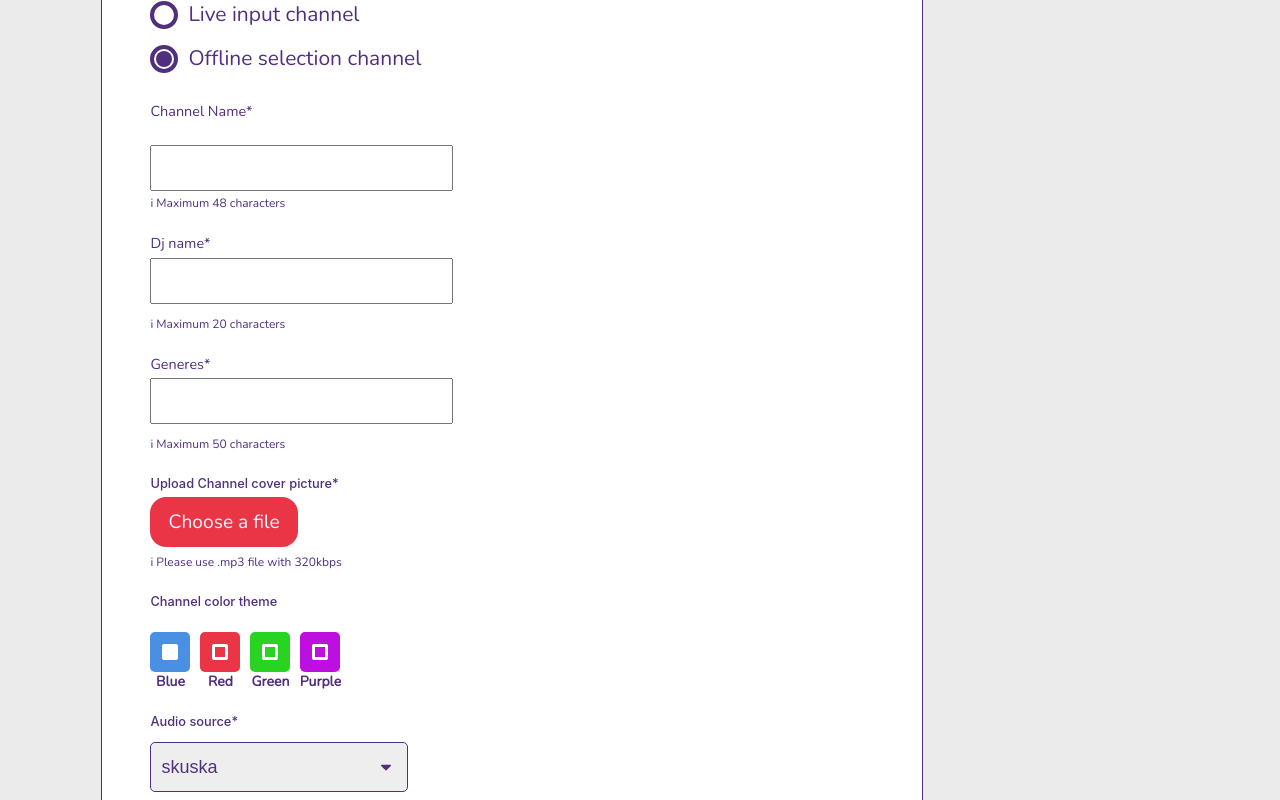
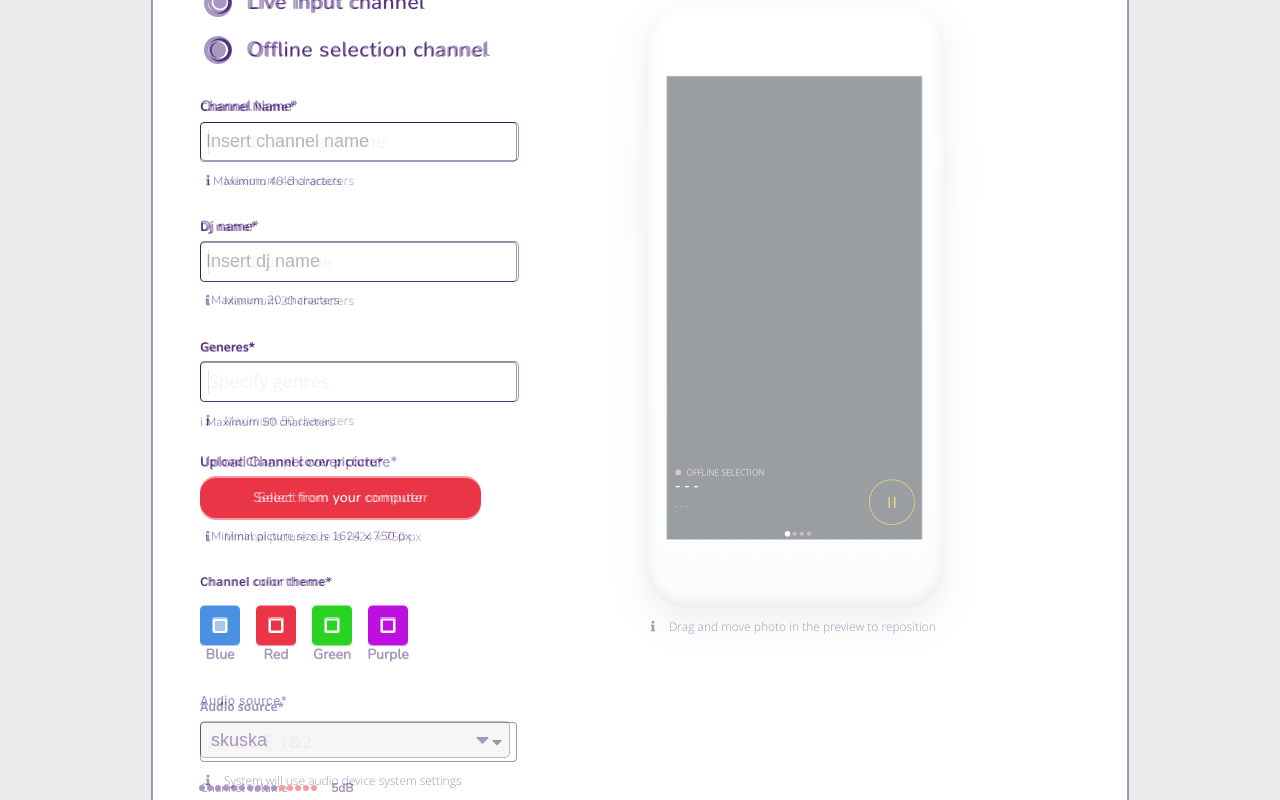
Before and after one commit to Stephaaan/vibe, a React (Create React App) app: page /createChannel in a window 1280 px wide. Shown: the part 260-1060 px from the top of the page. Built offline with nearby package versions, Linux system fonts and the light colour scheme.

Commit message:
"pixel perfect" in progress

```diff
--- a/src/App.css
+++ b/src/App.css
@@ -4,7 +4,9 @@
     opacity: 0;
     transition: opacity 500ms ease-in-out;
 }
-
+:root{
+	--background: #
+}
 .ReactModal__Overlay--after-open{
     opacity: 1;
 }
@@ -15,6 +17,7 @@
 /*	ENDOF MODAL ANIMATION	*/
 html{
 	min-width: 900px;
+
 }
 .logo{
 	color: #efb201;
@@ -24,9 +27,9 @@ html{
 }
 body{
 	width: 100%;
-	height:100%;
+	height:100vh;
 	background-color: #ebebec;
-
+	padding:0;
 	margin:0;
 }
 .App {
@@ -199,8 +202,8 @@ body{
 	background-color: gray;
 }
 .volume_controller_handler{
-	position: relative;
-	top:10px;
+	margin-top: -3px;
+	margin-left: -2px;
 	display: flex;
 	flex-direction: row;
 }
@@ -239,7 +242,9 @@ body{
 .channel_listeners_section{
 	margin-top: -2px;
 	padding-top: 0px;
-	margin-left: -30px;
+	margin-left: -55px;
+	display: flex;
+	justify-content: center;
 
 }
 .channel_section_numberOfListeners_text{
@@ -247,7 +252,9 @@ body{
 	font-size: 21px;
 	color:#502f7e;
 	font-weight: bold;
-	margin-top: 0px;
+	margin-top: 0 ;
+	width: 100%;
+	margin-left: 22px;
 }
 .channel_section_name_live{
 
@@ -267,7 +274,7 @@ body{
 	line-height: 4px;
 	font-family: 'Open sans';
 	color: #502f7e;
-	margin-top: 10px;
+	margin-top: 7px;
 	font-size:12px;
 }
 .channel_audio_audio_source_label{
@@ -291,7 +298,7 @@ body{
 
 }
 .channel_audio_volume_handler{
-	margin-top: -1px;
+	margin-top: 0px;
 
 }
 .red-dot-8px{
@@ -301,8 +308,8 @@ body{
 	border-radius: 50%;
 }
 .channel_audio_volume_label{
-	position:relative;
-	top:15px;
+	margin-top: 27px;
+	letter-spacing: -0.4px;
 }
 .dot_16_px{
 	width: 8px;
@@ -319,7 +326,7 @@ body{
 	font-weight: bolder;
 }
 .channelName{
-	margin-top: 9px;
+	margin-top: 10px;
 	margin-left: 8px;
 	font-weight: 600;
 	font-size: 1.3em;
@@ -331,14 +338,22 @@ body{
 .channel_settings_section{
 	display: flex;
 	flex-direction: row;
-	margin-left: 45px;
+	margin-left: -2px;
 	margin-top: -2px;
 }
+.channel_settings_handler{
+	margin-left: 15px;
+	display:flex;
+	width: 100%;
+}
+.edit_channel_source_control_handler{
+	margin-top: 40px;
+}
 .channel_settings_editBtn{
-	width: 74px;
-	height: 40px;
+	width: 72px;
+	height: 38px;
 	margin-top: 37px;
-	margin-left: 8px;
+	margin-left: 10px;
 	font-weight: 500;
 	color:#502f7e;
 	border-color:#502f7e;
@@ -374,8 +389,8 @@ body{
 	font-weight: 100;
 }
 .edit_channel_screen_edit_channel{
-	width: 80%;
-	height: 1200px;
+	width: 976px;
+	height: 1096px;
 	background-color:white;
 	margin-top: 120px;
 	border: 1px solid #502f7e;
@@ -385,7 +400,7 @@ body{
 	position:relative;
 }
 .edit_channel_edit_form{
-	width: 45%;
+	width: 480px;
 	height:100%;
 	text-align: left;
 	margin-left: 48px;
@@ -398,19 +413,21 @@ body{
 }
 .edit_channel_new_channel_p{
 	font-size: 21px;
-
-	margin-top: 48px;
+	font-weight: 600;
+	margin-top: 58px;
+	letter-spacing: 0.3px;
 }
 .edit_channel_line{
 	width: 48px;
  	height: 2px;
 	background-color: #502f7e;
-	margin-top: 60px;
+	margin-top: 38px;
 }
 .edit_channel_radioButtons{
 	width: 100%;
 	height: 100px;
 	margin-top: 20px;
+	margin-left: 4px;
 }
 .top{
 	margin-top: 0px;
@@ -418,12 +435,19 @@ body{
 .radiobutton_text{
 	margin-top: 23px;
 	font-size: 21px;
+	margin-left: 4px;
+	letter-spacing: 0.465px;
 }
 .center{
+	width: 100%;
 	display:flex;
 	justify-content: center;
 }
-
+.logo_newChannel{
+	width: 100%;
+	text-align: center;
+	height: 10px !important;
+}
 .radiobutton_outer{
 	margin-top: 10px;
 	margin-right: 10px;
@@ -446,11 +470,12 @@ body{
 	display: flex;
 	flex-direction: row;
 	flex-wrap: wrap;
+	margin-bottom: 3px;
 }
 .new_channel_text_input{
   width: 80%;
   height: 40px;
-  font-size: 1.2em;
+  font-size: 18px;
   font-weight: normal;
   font-style: normal;
   font-stretch: normal;
@@ -458,38 +483,56 @@ body{
   letter-spacing: normal;
   color: #acacaf;
   margin-top: 20px;
+  padding-left: 5px;
+  border-color: #502f7e;
 }
 .edit_channel_channel_name_tag{
-	font-weight: 500;
-	margin-top: 20px;
+	font-weight: 600;
+	margin-top: 27px;
 	font-size: 0.6em;
+	letter-spacing: -0.4px;
 }
 .edit_channel_channel_name_warning{
 	font-size: 12px;
+	margin-left: 7px;
+	margin-top: 20px;
+}
+.edit_channel_channel_dj_warning{
+	margin-top: 18px;
+	font-size: 12px;
+	margin-left: 5px;
 
 }
-.edit_channel_channel_dj_warning{
-	margin-top: 20px;
-	font-size: 12px;
-}
 .new_channel_name{
-
+	margin-top: 2px;
+	width: 310px;
+	height: 35px;
+	border-width: 1px;
+	border-radius: 5px;
 }
 .new_channel_dj{
 	margin-top: 0px;
+	width: 310px;
+	height: 37px;
+	border-width: 1px;
+	border-radius: 5px;
 }
 .edit_channel_channel_dj_tag{
-	font-weight: 500;
-	margin-top: 40px;
-	font-size: 0.6em;
+	font-weight: 600;
+	margin-top: 46px;
+	font-size: 14px;
 }
 .new_channel_genre{
 	margin-top: 0px;
+	width: 310px;
+	height: 37px;
+	border-width: 1px;
+	border-radius: 5px;
 }
 .edit_channel_channel_genre_tag{
-	margin-top: 40px;
-	font-size: 0.6em;
-	font-weight: 500;
+	margin-top: 48px;
+	font-size: 13px;
+	font-weight: 600;
 }
 .edit_channel_channel_genre_warning{
 	font-size: 12px;
@@ -508,25 +551,26 @@ body{
 	display: flex;
 	align-items: center;
 	justify-content: center;
-	font-size: 0.8em;
+	font-size: 14px;
 	background-color: #ea3546;
 	color: aliceblue;
-	margin-top: 10px;
-	width:40%;
-	height: 50px;
+	margin-top: 11px;
+	width:281px;
+	height: 44px;
 	border-radius: 16px;
 }
 .edit_channel_channel_file_tag{
 	font-family: -apple-system, BlinkMacSystemFont, 'Segoe UI', Roboto, Oxygen, Ubuntu, Cantarell, 'Open Sans', 'Helvetica Neue', sans-serif;
-	font-size: 1vmax;
+	font-size: 14px;
 	font-weight: 500;
 	margin-top: 40px;
+	letter-spacing: -0.3px;
 }
 .inputfile{
 	display:none;
 }
 .color_chooser_handler{
-	margin-top: 30px;
+	margin-top: 23px;
 	display:flex;
 
 }
@@ -563,13 +607,15 @@ body{
 }
 .edit_channel_format_warning{
 	font-weight: 500;
-	margin-top: 15px;
+	margin-top: 16px;
 	font-size: 12px;
+	margin-left: 5px;
 }
 .edit_channel_color{
-	font-size: 1vmax;
+	font-size: 12px;
 	font-weight: 500;
-	margin-top: 40px;
+	letter-spacing: 0.4px;
+	margin-top: 46px;
 	font-family: -apple-system, BlinkMacSystemFont, 'Segoe UI', Roboto, Oxygen, Ubuntu, Cantarell, 'Open Sans', 'Helvetica Neue', sans-serif;
 }
 .edit_channel_volume_control{
@@ -581,6 +627,7 @@ body{
 	flex-wrap: wrap;
 	font-weight: 600;
 	font-size: 14px;
+	margin-right: 6px;
 }
 .color_chooser_color_tag{
 	width: 40px;
@@ -603,10 +650,9 @@ body{
 }
 .edit_channel_source_select{
 	margin-top: 20px;
-	width: 70%;
-	height: 50px;
-	background-color: white;
-	border: 1px solid #502f7e;
+	width: 310px;
+	height: 37px;
+	border-width: 1px;
 	border-radius: 5px;
 	-webkit-appearance: none;
   	-moz-appearance: none;
@@ -741,3 +787,14 @@ body{
 	position: absolute;
 	top:0px;
 }
+
+.debug_new_channel{
+	background-image: url("imgs/vibe-new-channel.png");
+	background-size: contain;
+	z-index: 999;
+	opacity: 0.5;
+	width: 1024px;
+	height: 1291px;
+	position: absolute;
+	top:0px;
+}
--- a/src/components/HomeScreen.js
+++ b/src/components/HomeScreen.js
@@ -25,7 +25,7 @@ class HomeScreen extends Component{
 	render(){
 		if(Object.keys(this.props.channels).length === 0){
 			return <div className="HomeScreen-noStreams">
-			{	<DebugHomeScreenNoCHannels /> }
+			{/*	<DebugHomeScreenNoCHannels />  */}
 				<div className="animated_logo">
 				<p className="logo">vibe</p>
 					<div className="topContainer_noChannels">
--- a/src/components/HomeScreenChannels.js
+++ b/src/components/HomeScreenChannels.js
@@ -13,7 +13,7 @@ class HomeScreen extends Component{
 						TOP
 					*/}
 					<div className="HomeScreen-noStreams">
-				{ <DebugHomeScreenChannels/> }
+				{ /* <DebugHomeScreenChannels/> */ }
 						<div style={{height:"190px"}}>
 							<div className="HomeScreen-stream-topLogo">
 								<div className="topContainer">
--- a/src/components/NewChannel.js
+++ b/src/components/NewChannel.js
@@ -4,6 +4,8 @@ import ColorChooser from "./ColorChooser";
 import VolumeController from "./VolumeController";
 import { Link, navigate} from "@reach/router"
 import Modal from 'react-modal';
+
+import DebugNewChannel from "./debug/DebugNewChannel";
 
 const customStyles = {
     content : {
@@ -18,7 +20,7 @@ class NewChannel extends Component{
     state = {
         name:"",
         checked:2,
-        fileName:"Choose a file",
+        fileName:"Select from your computer",
         colorPicked:1,
         volume:15,
         modalIsOpen:false
@@ -34,7 +36,7 @@ class NewChannel extends Component{
         this.setState({fileName:prepared});
     }
     deleteFileSelection(){
-        this.setState({fileName:"Choose a file"});
+        this.setState({fileName:"Select from your computer"});
     }
     handleColorChoose(id) {
         this.setState({colorPicked:id});
@@ -52,7 +54,7 @@ class NewChannel extends Component{
             console.log("genre");
             return;
         }
-        if(this.state.fileName === "Choose a file"){
+        if(this.state.fileName === "Select from your computer"){
             console.log("file");
             return;
         }
@@ -96,16 +98,97 @@ class NewChannel extends Component{
         //20 chars
     }
     render(){
-        return (
+       return (
+        <div className="animated_logo top center">
+        { <DebugNewChannel/> }
+            <div className="edit_channel_screen_edit_channel">
+                <div className="edit_channel_edit_form">
+                    <p className="edit_channel_new_channel_p">New Channel</p>
+                    <div className="edit_channel_line"></div>
+                    <div className="edit_channel_radioButtons">
+                        <RadioButtonHandler setCheckedID={(id)=>this.setState({checked:id})}buttons={([{id:1, text:"Live input channel", checked:false},{id:2, text:"Offline selection channel", checked:true}])}/>
+                    </div>
+                    <ChannelFormOnline state={this.state}/> {/* alebo potom channelFormOffline podla statu checked*/}
+                </div>
+            </div>
+        </div>
+
+       );
+    }
+}
+
+
+const ChannelFormOnline = props => <>
+    <>
+        <p className="edit_channel_channel_name_tag">Channel Name*</p>
+        <input type="text" onChange={() => ""} className="new_channel_text_input new_channel_name" placeholder="Insert channel name"/>
+        <p className="edit_channel_channel_name_warning">i  Maximum 48 characters</p>
+    </>
+    <>
+        <p className="edit_channel_channel_dj_tag">Dj name*</p>
+        <input type="text" onChange={e => this.setState({dj:e.target.value})} className="new_channel_text_input new_channel_dj" placeholder="Insert dj name"/>
+        <p className="edit_channel_channel_dj_warning">i Maximum 20 characters</p>
+    </>
+    <>
+        <p className="edit_channel_channel_genre_tag">Generes*</p>
+        <input type="text" onChange={e => this.setState({genre:e.target.value})} className="new_channel_text_input new_channel_genre"/>
+        <p className="edit_channel_channel_genre_warning">i Maximum 50 characters</p>
+    </>
+    <>
+        <p className="edit_channel_channel_file_tag">Upload Channel cover picture*</p>
+        <input type="file" name="file" id="file" className="inputfile" onChange = {e =>
+            this.handleFileUpload(e.target.files[0].name)
+        }/>
+        <div className="edit_channel_cover_file">
+            <label htmlFor="file" >{props.state.fileName}</label>{props.state.fileName !== "Select from your computer"?<span className="file_delete" onClick={()=>this.deleteFileSelection()}>&nbsp;</span>:""}
+        </div>
+        <div className="edit_channel_format_warning">i Minimal picture size is 1624 x 750 px</div>
+    </>
+    <>
+        <div className="edit_channel_color">Channel color theme*</div>
+        <ColorChooser choose={id => this.handleColorChoose(id)}/>
+    </>
+    <div className="edit_channel_source_control_handler">
+        <div className="edit_channel_color">Audio source*</div>
+            <select onChange={e=>""} className="edit_channel_source_select">
+                <option>skuska</option>
+                <option>skuska2</option>
+            </select>
+            <div className="edit_channel_volume_control">
+            <div>Channel volume</div>
+            <VolumeController volume={props.state.volume} setVolume={(volume) => ""}/>
+        </div>
+    </div>
+</>
+export default NewChannel;
+/*
+    //TODO: simplify...
+    //TODO: prerobit ->
+    tento komponent ->
+        vybratie online/offline channelu
+        + zobrazenie komponentu -> onlinechannelform/offlinechannelform... -> tie komponenty by posielali data automaticky sem a ostatok by bol ako je teraz
+
+    //cely system s file je retardovany
+*/
+
+/*
+    OLD CODE
+
+
+    return (
             <div className="animated_logo top center">
+
+
+            {<DebugNewChannel/>}
                 <Modal
 
                     isOpen={this.state.modalIsOpen}
                     contentLabel="Example Modal"
                     style={customStyles}
                     ></Modal>
+                    <p className="logo logo_newChannel">vibe</p>
                     <div className="edit_channel_screen_edit_channel">
-                        {/*edit channel div*/}
+                        {/*edit channel div}
                         <div className="edit_channel_edit_form">
                             <p className="edit_channel_new_channel_p">New Channel</p>
                             <div className="edit_channel_line">
@@ -144,7 +227,7 @@ class NewChannel extends Component{
                                 </div>
                             </div>
                         </div>
-                        {/*preview div*/}
+                        {/*preview div}
                         <div className="edit_channel_preview">
                             <div className="edit_channel_handler">
                                 <p className="edit_channel_preview_text">Preview</p>
@@ -161,15 +244,4 @@ class NewChannel extends Component{
                     </div>
                 </div>
         )
-    }
-}
-export default NewChannel;
-/*
-    //TODO: simplify...
-    //TODO: prerobit ->
-    tento komponent ->
-        vybratie online/offline channelu
-        + zobrazenie komponentu -> onlinechannelform/offlinechannelform... -> tie komponenty by posielali data automaticky sem a ostatok by bol ako je teraz
-
-    //cely system s file je retardovany
 */
--- /dev/null
+++ b/src/components/debug/DebugNewChannel.js
@@ -0,0 +1,5 @@
+import React from "react";
+
+const DebugNewChannel = () => <div className="debug_new_channel"></div>
+
+export default DebugNewChannel;
```
Also changed, not shown: src/components/Channel.js (+78 -12 lines), src/imgs/vibe-new-channel.png (added).
